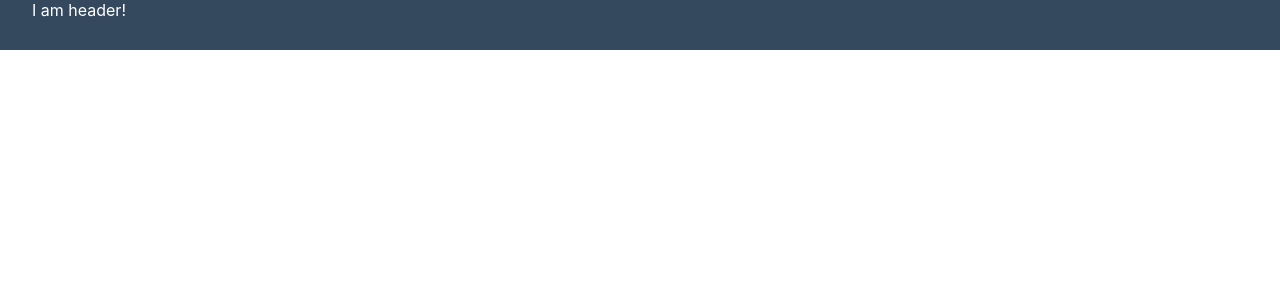
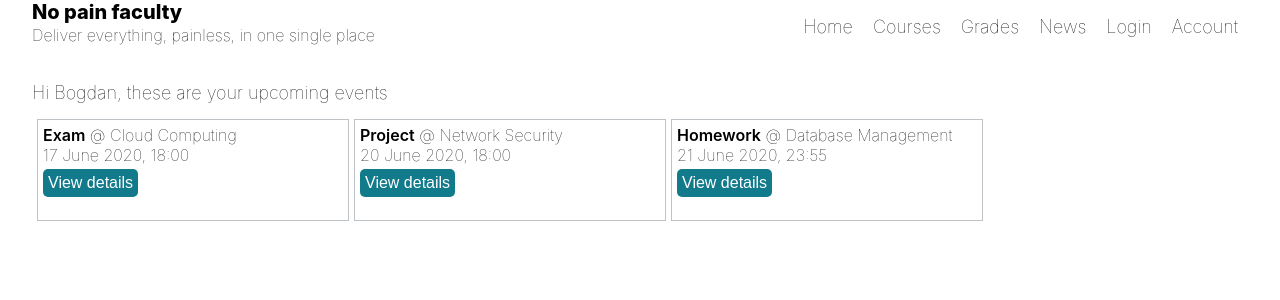
Before and after one commit to bogdanbledea/no-pain-faculty, a React (Create React App) app in the folder frontend/: page / in a window 1280 px wide. Shown: the top 300 px of the page. Built offline with nearby package versions, Linux system fonts and the light colour scheme.

Commit message:
Add header and upcoming events as boilerplate

```diff
--- a/frontend/package.json
+++ b/frontend/package.json
@@ -12,11 +12,13 @@
     "@types/react-dom": "^16.9.8",
     "@types/react-router-dom": "^5.1.5",
     "@types/styled-components": "^5.1.0",
+    "@types/styled-system": "^5.1.9",
     "react": "^16.13.1",
     "react-dom": "^16.13.1",
     "react-router-dom": "^5.2.0",
     "react-scripts": "3.4.1",
     "styled-components": "^5.1.1",
+    "styled-system": "^5.1.5",
     "typescript": "^3.9.5"
   },
   "scripts": {
--- /dev/null
+++ b/frontend/src/commons/components/Button/Button.styled.tsx
@@ -0,0 +1,19 @@
+import styled from 'styled-components';
+import { ButtonProps } from 'commons/components/Button/Button';
+import { space } from 'styled-system';
+import { SpaceProps } from 'commons/types/SpaceProps';
+
+export const BaseButton = styled.button<ButtonProps & SpaceProps>`
+  ${space}
+  border:0;
+  background-color:transparent;
+  cursor:pointer;
+  color:#ffffff;
+  font-weight:100;
+  outline:none;
+  font-size:16px;
+  padding:5px;
+  border-radius:5px;
+  ${props => props.buttonType === 'success' && 'background-color: #28a745' };
+  ${props => props.buttonType === 'info' && 'background-color:#117a8b'};
+`;
--- /dev/null
+++ b/frontend/src/commons/components/Button/Button.tsx
@@ -0,0 +1,20 @@
+import React from 'react';
+import { BaseButton } from './Button.styled';
+import { SpaceProps } from 'commons/types/SpaceProps';
+
+export type ButtonProps = SpaceProps & {
+  children: any;
+  onClick?: () => void;
+  buttonType?: 'primary' | 'secondary' | 'success' | 'error' | 'warning' | 'info' | undefined;
+}
+
+const Button = (props:ButtonProps) => {
+  const { children } = props;
+  return (
+    <BaseButton {...props}>
+      {children}
+    </BaseButton>
+  );
+}
+
+export default Button;
--- a/frontend/src/commons/theme/theme.ts
+++ b/frontend/src/commons/theme/theme.ts
@@ -1,8 +1,20 @@
 export const theme = {
-  header: {
-    backgroundColor: '#34495e',
-    color: '#ffffff',
-    height: '50px',
-    padding: '0 2rem'
+  colors:{
+    success:'#2ecc71',
+    info: '#3498db',
+    warning: '#f39c12',
+    error: '#e74c3c'
+  },
+  components:{
+    header: {
+      backgroundColor: '#ffffff',
+      color: '#000000',
+      height: '50px',
+      padding: '0 2rem',
+      logoTitle: 'No Pain Faculty'
+    },
+    upcomingEvents:{
+      padding: '2rem 2rem'
+    }
   }
 }
--- /dev/null
+++ b/frontend/src/commons/types/SpaceProps.tsx
@@ -0,0 +1,16 @@
+export type SpaceProps = {
+  m?:number;
+  mt?:number;
+  mr?:number;
+  mb?:number;
+  ml?:number;
+  mx?:number;
+  my?:number;
+  p?:number;
+  pt?:number;
+  pr?:number;
+  pb?:number;
+  pl?:number;
+  px?:number;
+  py?:number;
+}
--- a/frontend/src/pages/Homepage/Homepage.tsx
+++ b/frontend/src/pages/Homepage/Homepage.tsx
@@ -1,11 +1,13 @@
-import React from 'react'
-import { Container } from './Homepage.styled'
-import Header from './components/Header/Header'
+import React from 'react';
+import { Container } from './Homepage.styled';
+import Header from './components/Header/Header';
+import UpcomingEvents from './components/UpcomingEvents/UpcomingEvents';
 
 const Homepage = () => {
   return (
     <Container>
       <Header />
+      <UpcomingEvents />
     </Container>
   )
 }
--- a/frontend/src/pages/Homepage/components/Header/Header.styled.tsx
+++ b/frontend/src/pages/Homepage/components/Header/Header.styled.tsx
@@ -1,8 +1,41 @@
 import styled from 'styled-components'
 
 export const HeaderContainer = styled.div`
-  background-color: ${props => props.theme.header.backgroundColor};
-  padding: ${props => props.theme.header.padding};
-  height: ${props => props.theme.header.height};
-  color: ${props => props.theme.header.color};
-`
+  background-color: ${props => props.theme.components.header.backgroundColor};
+  padding: ${props => props.theme.components.header.padding};
+  height: ${props => props.theme.components.header.height};
+  color: ${props => props.theme.components.header.color};
+  display:flex;
+`;
+
+export const Logo = styled.div`
+  display:flex;
+  flex-direction: column;
+  flex:1;
+`;
+
+export const Title = styled.div`
+  flex:1;
+  font-size:20px;
+  font-weight: 800;
+`;
+
+export const Subtitle = styled.div`
+  flex:1;
+  font-size:16px;
+  font-weight: 100;
+`;
+
+export const Menu = styled.div`
+  flex:1;
+  justify-content: flex-end;
+  display:flex;
+  li{
+    list-style-type:none;
+    display:inline;
+    margin:0 10px;
+    font-size:18px;
+    font-weight:100;
+  }
+
+`;
--- a/frontend/src/pages/Homepage/components/Header/Header.tsx
+++ b/frontend/src/pages/Homepage/components/Header/Header.tsx
@@ -1,8 +1,25 @@
-import React from 'react'
-import { HeaderContainer } from './Header.styled'
+import React from 'react';
+import { HeaderContainer, Logo, Title, Subtitle, Menu } from './Header.styled';
 
 const Header = () => {
-  return <HeaderContainer>I am header!</HeaderContainer>
+  return (
+    <HeaderContainer>
+      <Logo>
+        <Title>No pain faculty</Title>
+        <Subtitle>Deliver everything, painless, in one single place</Subtitle>
+      </Logo>
+      <Menu>
+        <ul>
+          <li>Home</li>
+          <li>Courses</li>
+          <li>Grades</li>
+          <li>News</li>
+          <li>Login</li>
+          <li>Account</li>
+        </ul>
+      </Menu>
+    </HeaderContainer>
+  );
 }
 
-export default Header
+export default Header;
--- /dev/null
+++ b/frontend/src/pages/Homepage/components/UpcomingEvents/UpcomingEvents.styled.tsx
@@ -0,0 +1,44 @@
+import styled from 'styled-components';
+
+export const Container = styled.div`
+  padding: ${props => props.theme.components.upcomingEvents.padding};
+`;
+
+export const Title = styled.div`
+  font-size:18px;
+  font-weight:100;
+`;
+
+export const Events = styled.div`
+  display:flex;
+  padding:1rem 0;
+`;
+
+export const Event = styled.div`
+  margin-left:5px;
+  padding:5px;
+  border:1px solid #bdc3c7;
+  height:90px;
+  width:300px;
+  font-weight: 100;
+`;
+
+export const EventHead = styled.div`
+  display: -webkit-box;
+  -webkit-line-clamp: 1;
+  -webkit-box-orient: vertical;
+  overflow: hidden;
+`;
+
+export const EventType = styled.span`
+  font-weight: 600;
+`;
+
+export const Subject = styled.span`
+`;
+
+export const Date = styled.div`
+
+`;
+
+export const Action = styled.div``;
--- /dev/null
+++ b/frontend/src/pages/Homepage/components/UpcomingEvents/UpcomingEvents.tsx
@@ -0,0 +1,42 @@
+import React from 'react';
+import { Container, Title, Events, Event, EventType, Subject, Date, Action, EventHead } from 'pages/Homepage/components/UpcomingEvents/UpcomingEvents.styled';
+import Button from 'commons/components/Button/Button';
+
+const UpcomingEvents = () => {
+  return (
+    <Container>
+      <Title>Hi Bogdan, these are your upcoming events</Title>
+      <Events>
+        <Event>
+          <EventHead>
+            <EventType>Exam</EventType> @ <Subject>Cloud Computing</Subject>
+          </EventHead>
+          <Date>17 June 2020, 18:00</Date>
+          <Action>
+            <Button mt={1} buttonType="info">View details</Button>
+          </Action>
+        </Event>
+        <Event>
+          <EventHead>
+            <EventType>Project</EventType> @ <Subject>Network Security</Subject>
+          </EventHead>
+          <Date>20 June 2020, 18:00</Date>
+          <Action>
+            <Button mt={1} buttonType="info">View details</Button>
+          </Action>
+        </Event>
+        <Event>
+          <EventHead>
+            <EventType>Homework</EventType> @ <Subject>Database Management</Subject>
+          </EventHead>
+          <Date>21 June 2020, 23:55</Date>
+          <Action>
+            <Button mt={1} buttonType="info">View details</Button>
+          </Action>
+        </Event>
+      </Events>
+    </Container>
+  )
+}
+
+export default UpcomingEvents;
```
Also changed, not shown: 2 other files (tests, documents, lock files or other folders).
